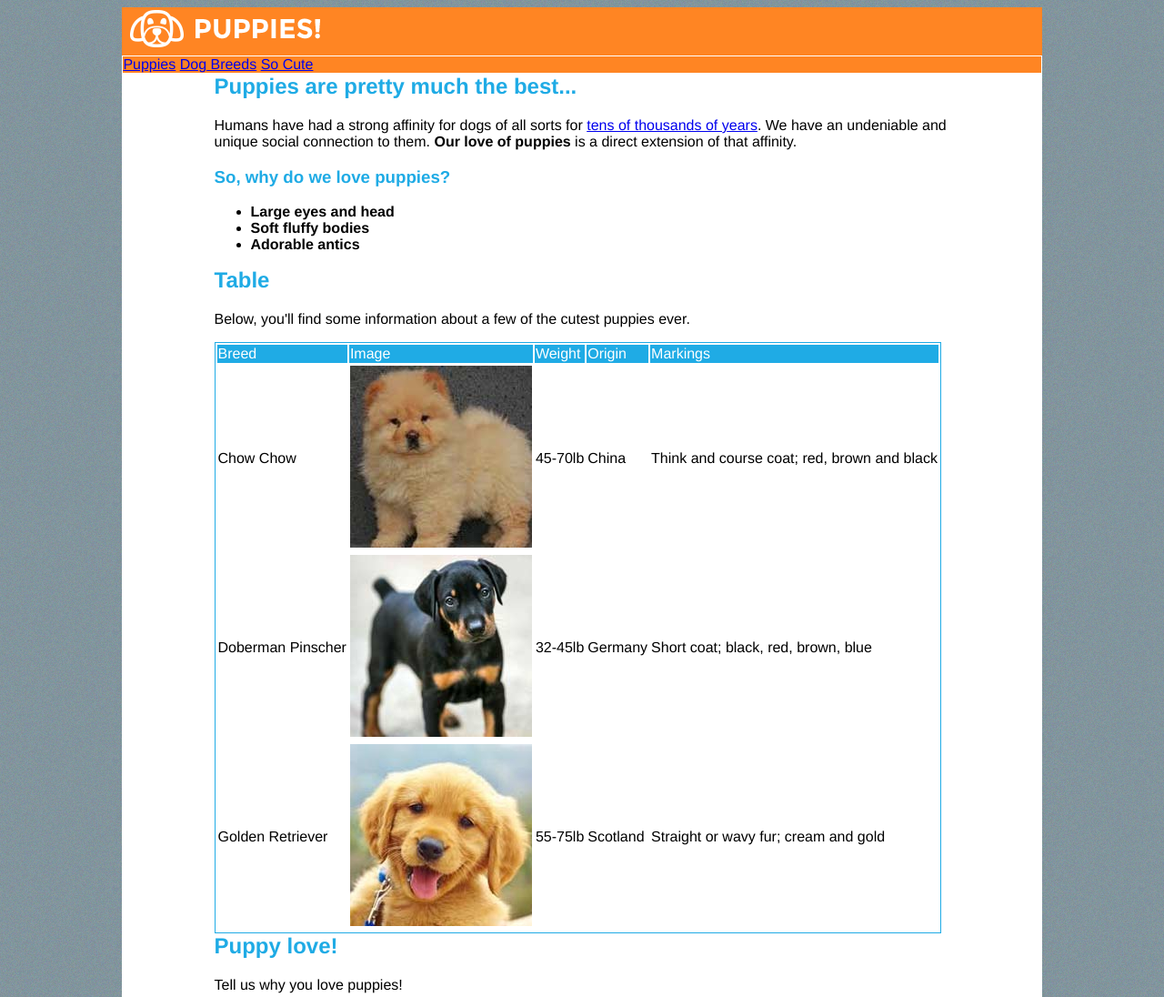
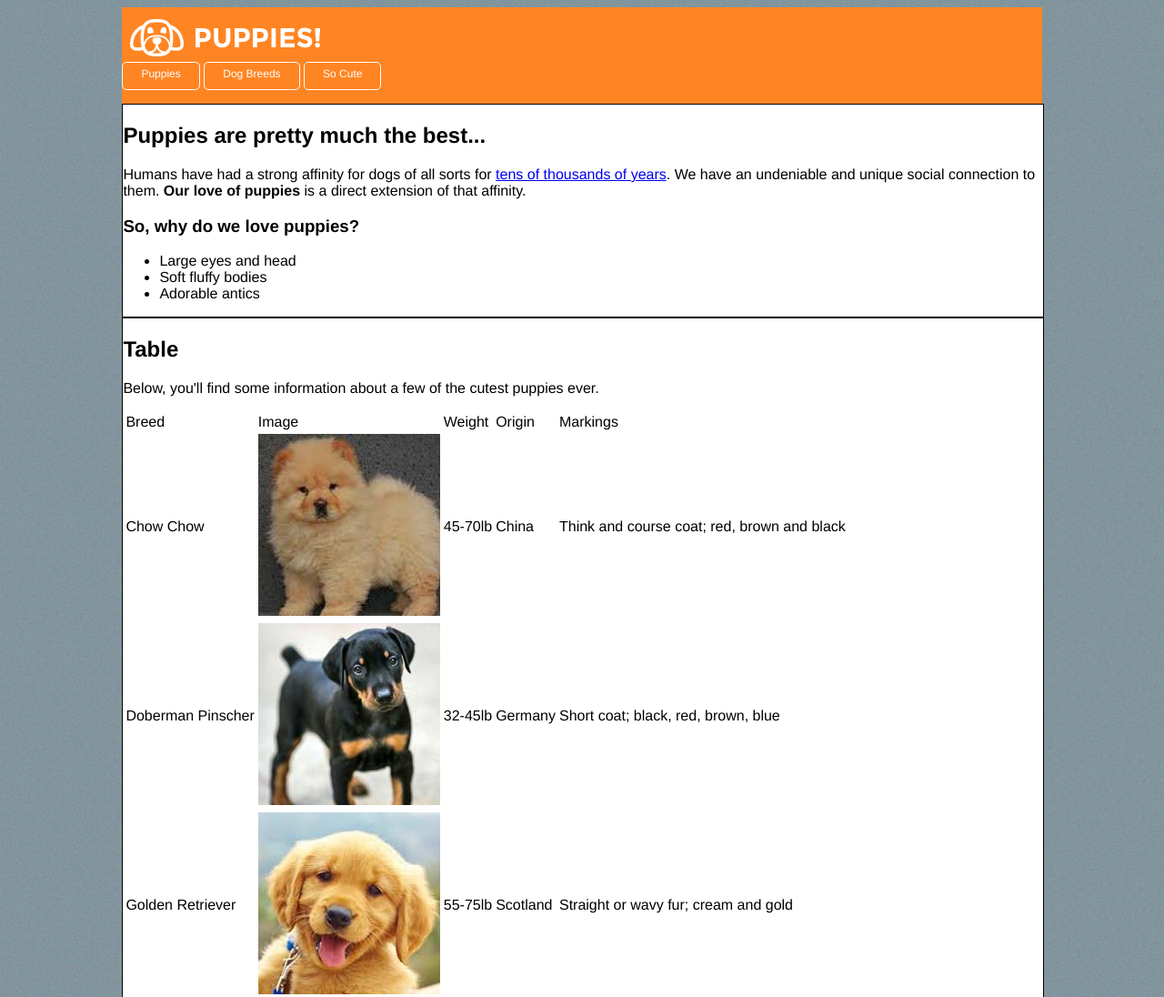
Before and after one commit to christopherwperry/puppy-love, a plain HTML site: page index.html in a window 1280 px wide. Shown: the top 1096 px of the page at 91% size. Drawn offline with Linux system fonts and the light colour scheme.

Commit message:
Formatting the header

```diff
--- a/index.html
+++ b/index.html
@@ -14,9 +14,9 @@
                 <a id="logo"><img src="img/logo.png" alt="Puppy Logo"></a>
 
                 <nav class="main_navigation">
-                    <a href="#">Puppies</a>
-                    <a href="#">Dog Breeds</a>
-                    <a href="#">So Cute</a>
+                    <a id="first_button" href="#">Puppies</a>
+                    <a id="second_button" href="#">Dog Breeds</a>
+                    <a id="third_button" href="#">So Cute</a>
                 </nav>
             </header>
 
--- a/style.css
+++ b/style.css
@@ -16,19 +16,35 @@ body {
   font-family: Helvetica, Arial, sans-serif;
   background-image: url("bg.jpg");
 }
-div {
+header {
+  width: 80%;
+  margin-left: 10%;
+  margin-right: 10%;
+  border-top: solid #ff8523 10px;
+  border-bottom: solid #ff8523 25px;
+}
+section {
   background-color: white;
   width: 80%;
   margin-left: 10%;
   margin-right: 10%;
+  border: solid .5px;
 }
 #site_header {
   background-color: #ff8523;
 }
 
-.main_navigation {
-  border: solid 1px white;
-}
+#first_button, #second_button, #third_button {
+  border: solid white 1px;
+  border-radius: 5px;
+  padding-top: 5px;
+  padding-left: 20px;
+  padding-right: 20px;
+  padding-bottom: 10px;
+  text-decoration: none;
+  color: white;
+  font-size: 12px;
+  margin-bottom: 10px;
 
 h2 {
   color: #1fabe5;
```
